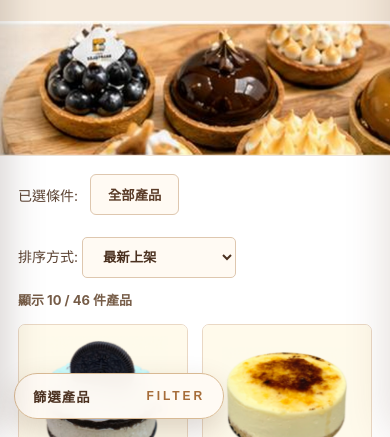
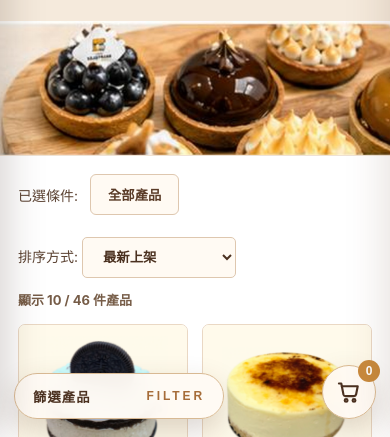
Before and after one commit to Sloppy0726/little-surprise-demo, a website built with Vite: page products.html in a window 390 px wide. Shown: the part 407-844 px from the top of the page. Built offline with nearby package versions, Linux system fonts and the light colour scheme.

Commit message:
feat: add mobile floating cart button

```diff
--- a/products.html
+++ b/products.html
@@ -52,6 +52,15 @@
       <section class="catalogue-ref-grid" id="catalogue">
         <button class="mobile-filter-toggle" type="button" data-filter-toggle aria-controls="catalogueFilters" aria-expanded="false">
           <span>篩選產品</span><strong>FILTER</strong>
+        </button>
+        <button class="mobile-cart-toggle" type="button" data-cart-open aria-controls="shoppingCart" aria-expanded="false" aria-label="Open shopping cart">
+          <svg class="cart-icon" viewBox="0 0 24 24" aria-hidden="true" focusable="false">
+            <path d="M5.2 6.4h14.1l-1.4 7.2a2 2 0 0 1-2 1.6H8.6a2 2 0 0 1-2-1.5L5.2 6.4Z" />
+            <path d="M4 4H2.6M5.2 6.4 4.7 4H3.8" />
+            <circle cx="9" cy="19" r="1.25" />
+            <circle cx="16" cy="19" r="1.25" />
+          </svg>
+          <span data-cart-badge>0</span>
         </button>
         <div class="filter-backdrop" data-filter-close hidden></div>
         <aside class="ref-filter-panel" id="catalogueFilters" aria-label="Catalogue filters">
--- a/src/main.js
+++ b/src/main.js
@@ -266,7 +266,7 @@ function renderCart() {
   const countEls = document.querySelectorAll('[data-cart-count]');
   const send = document.querySelector('#cartWhatsapp');
   const clear = document.querySelector('#cartClear');
-  const headerBags = document.querySelectorAll('.catalogue-actions .bag span');
+  const headerBags = document.querySelectorAll('.catalogue-actions .bag span, [data-cart-badge]');
   const totalQty = cartState.reduce((sum, item) => sum + item.qty, 0);
   countEls.forEach((el) => { el.textContent = `${totalQty} 件產品`; });
   headerBags.forEach((el) => { el.textContent = totalQty; });
--- a/src/styles.css
+++ b/src/styles.css
@@ -790,7 +790,7 @@ body.modal-open { overflow: hidden; }
 .catalogue-ref-hero p { margin: 0; font-size: 17px; letter-spacing: .08em; color: #533b2b; }
 .catalogue-ref-hero img { width: 100%; height: 134px; object-fit: cover; object-position: center; }
 .catalogue-ref-grid { max-width: 1326px; margin: 0 auto; padding: 26px 46px 28px; display: grid; grid-template-columns: 252px 1fr; gap: 34px; }
-.mobile-filter-toggle, .mobile-filter-head, .filter-backdrop { display: none; }
+.mobile-filter-toggle, .mobile-cart-toggle, .mobile-filter-head, .filter-backdrop { display: none; }
 .ref-filter-panel { border: 1px solid var(--ref-line); border-radius: 7px; background: #fffaf4; overflow: hidden; align-self: start; box-shadow: 0 6px 20px rgba(95, 61, 33, .04); }
 .ref-filter-section { border-bottom: 1px solid var(--ref-line); padding: 11px 18px 12px; }
 .ref-filter-section:last-child { border-bottom: 0; }
@@ -846,8 +846,11 @@ body.modal-open { overflow: hidden; }
   .catalogue-ref-hero > div { padding: 34px 24px 24px; }
   .catalogue-ref-hero h1 span { display: block; margin: 10px 0 0; }
   .catalogue-ref-grid { grid-template-columns: 1fr; padding: 24px 18px; }
-  .mobile-filter-toggle { display: inline-flex; align-items: center; justify-content: space-between; gap: 12px; position: fixed; left: max(14px, env(safe-area-inset-left)); bottom: max(18px, env(safe-area-inset-bottom)); z-index: 88; width: min(calc(100vw - 28px), 210px); min-height: 46px; border: 1px solid #d8b993; border-radius: 999px; background: rgba(255, 250, 244, .96); color: #4b3120; padding: 11px 18px; box-shadow: 0 12px 30px rgba(82, 49, 25, .20); font-weight: 850; letter-spacing: .08em; backdrop-filter: blur(10px); }
+  .mobile-filter-toggle { display: inline-flex; align-items: center; justify-content: space-between; gap: 12px; position: fixed; left: max(14px, env(safe-area-inset-left)); bottom: max(18px, env(safe-area-inset-bottom)); z-index: 88; width: min(calc(100vw - 96px), 210px); min-height: 46px; border: 1px solid #d8b993; border-radius: 999px; background: rgba(255, 250, 244, .96); color: #4b3120; padding: 11px 18px; box-shadow: 0 12px 30px rgba(82, 49, 25, .20); font-weight: 850; letter-spacing: .08em; backdrop-filter: blur(10px); }
   .mobile-filter-toggle strong { color: #a66c39; font-size: 12px; letter-spacing: .24em; }
+  .mobile-cart-toggle { display: inline-grid; place-items: center; position: fixed; right: max(14px, env(safe-area-inset-right)); bottom: max(18px, env(safe-area-inset-bottom)); z-index: 88; width: 54px; height: 54px; border: 1px solid #d8b993; border-radius: 999px; background: rgba(255, 250, 244, .96); color: #4b3120; box-shadow: 0 12px 30px rgba(82, 49, 25, .20); backdrop-filter: blur(10px); cursor: pointer; }
+  .mobile-cart-toggle .cart-icon { width: 27px; height: 27px; }
+  .mobile-cart-toggle [data-cart-badge] { position: absolute; right: -5px; top: -6px; min-width: 22px; height: 22px; padding: 0 6px; border-radius: 999px; background: var(--ref-gold); color: #fff; display: grid; place-items: center; font-size: 12px; font-weight: 900; line-height: 1; }
   .mobile-filter-head { display: flex; align-items: center; justify-content: space-between; gap: 18px; position: sticky; top: 0; z-index: 2; background: #fffaf4; border-bottom: 1px solid var(--ref-line); padding: 18px 18px 14px; }
   .mobile-filter-head strong { display: block; font-size: 18px; letter-spacing: .08em; }
   .mobile-filter-head small { display: block; margin-top: 4px; color: #9b6a3a; font-size: 10px; font-weight: 850; letter-spacing: .22em; }
```
